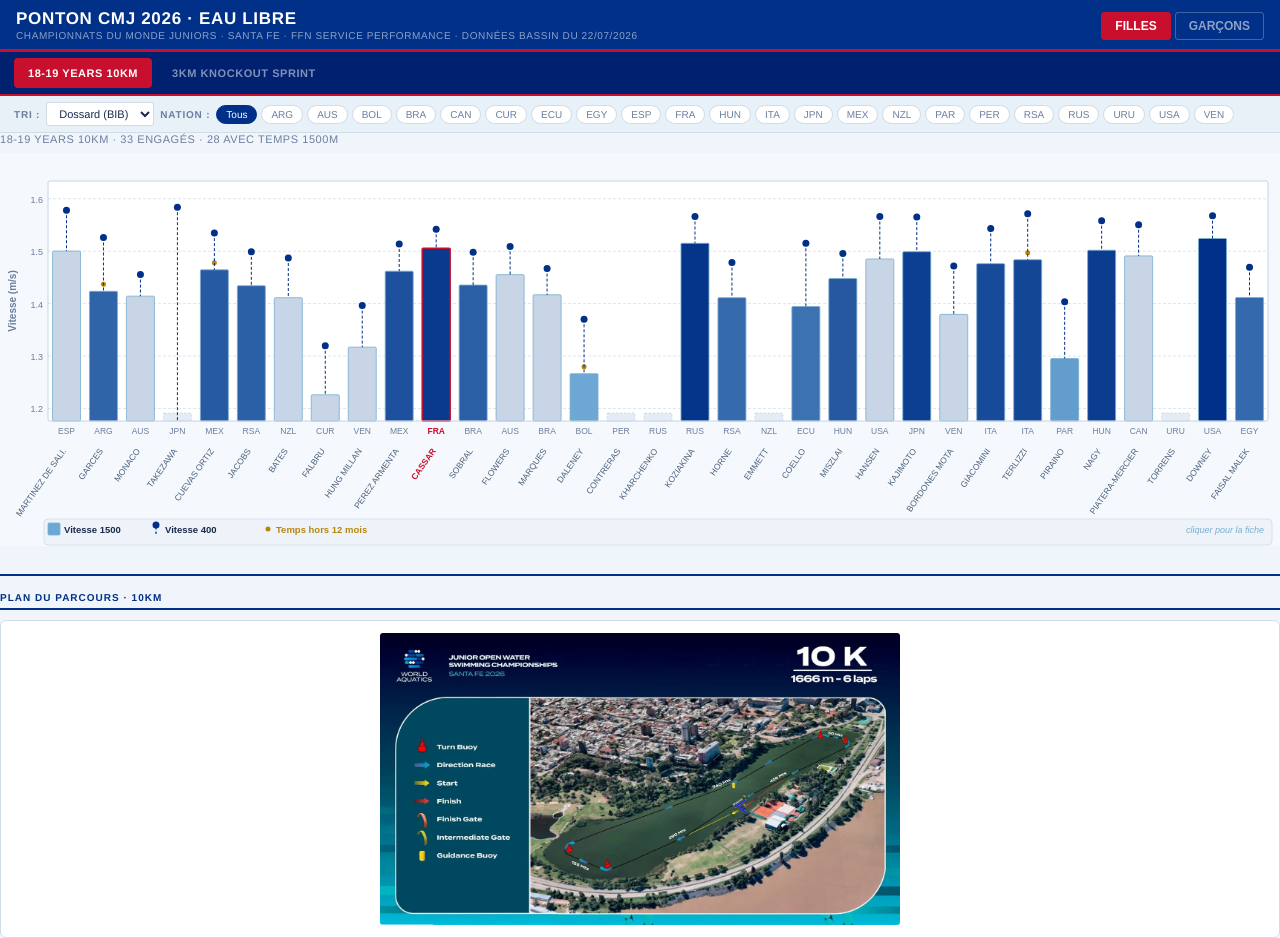
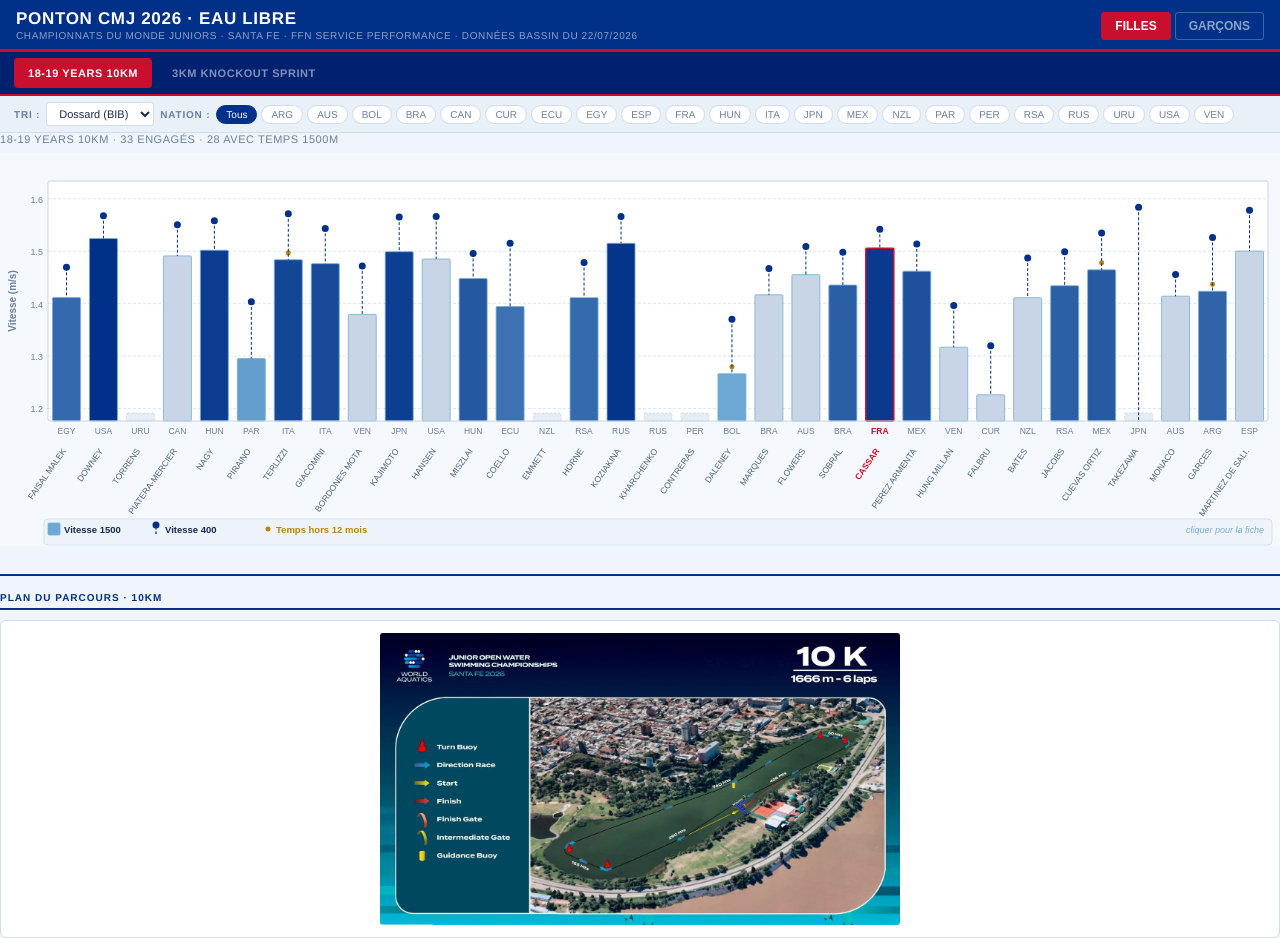
Before and after one commit to FFNAPP/APP-EL-CEJ, a plain HTML site: page ponton_cmj.html in a window 1280 px wide. Drawn offline with Linux system fonts and the light colour scheme; no server answers.

Commit message:
Update ponton_cmj.html

```diff
--- a/ponton_cmj.html
+++ b/ponton_cmj.html
@@ -328,7 +328,7 @@ function sorted(){
     if(a.bib==null&&b.bib==null) return a.nom.localeCompare(b.nom);
     if(a.bib==null) return 1; if(b.bib==null) return -1;
     return a.bib-b.bib;
-  });
+  }).reverse();
   else if(s==="v15") d.sort(function(a,b){ return (b.v1500||0)-(a.v1500||0)||a.nom.localeCompare(b.nom); });
   else if(s==="v400") d.sort(function(a,b){ return (b.v400||0)-(a.v400||0)||a.nom.localeCompare(b.nom); });
   else if(s==="pts") d.sort(function(a,b){ return (b.pts||0)-(a.pts||0)||a.nom.localeCompare(b.nom); });
```
